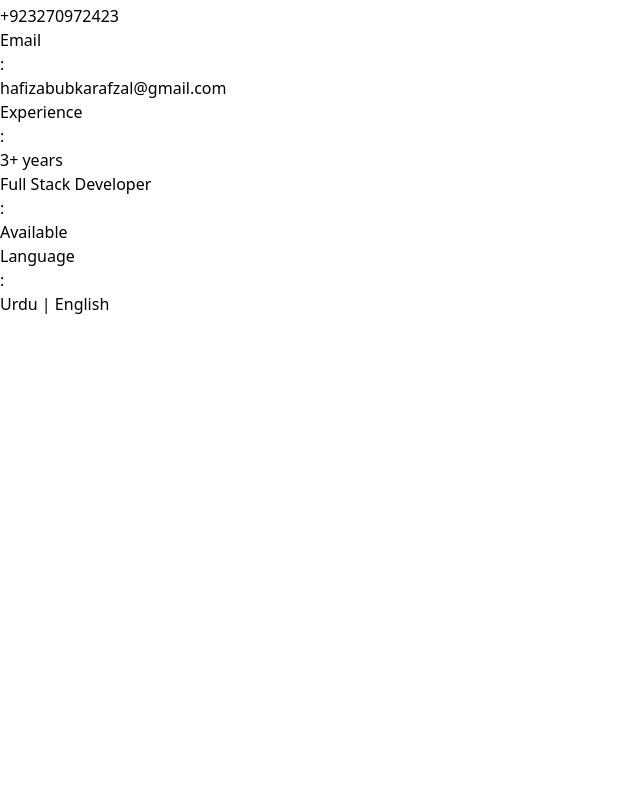
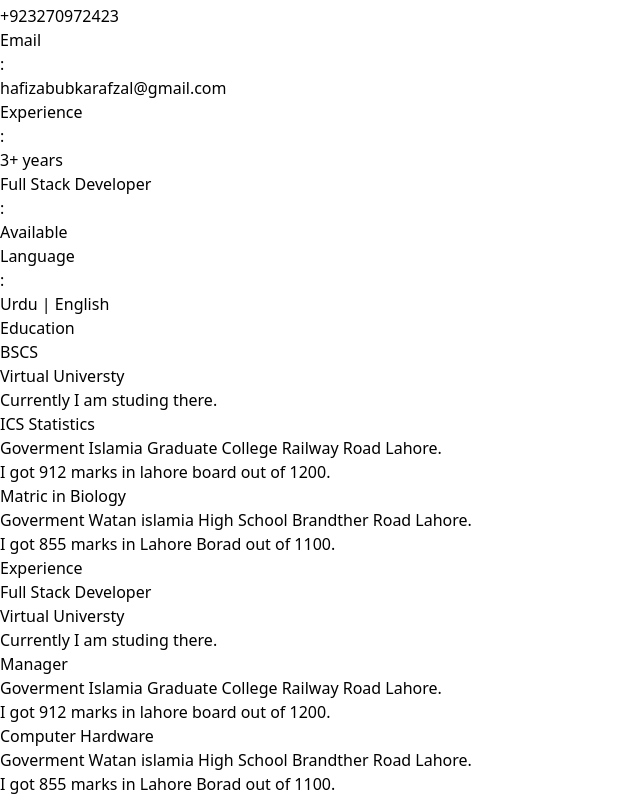
Before and after one commit to abubkar-afzal/my-portfolio, a Next.js app: page / in a window 1280 px wide. Shown: the part 1535-2331 px from the top of the page, without its empty margins (0-640 px from the left). Before the commit the page ends 1851 px from the top, so only its background shows below. Built offline with nearby package versions, Linux system fonts and the light colour scheme.

Commit message:
creating education and experience page basic structure

```diff
--- /dev/null
+++ b/pages/Components/Education&Experience.tsx
@@ -0,0 +1,78 @@
+import React from "react";
+
+const Education_Experience = ()=>{
+    return<>
+    <div>
+        <div>
+            <div>
+                <div>Education</div>
+                <div></div>
+            </div>
+            <div>
+                <div></div>
+                <div>
+                    <div>BSCS</div>
+                    <div>Virtual Universty </div>
+                    <div>Currently I am studing there.</div>
+                </div>
+
+            </div>
+
+            <div>
+                <div></div>
+                <div>
+                    <div>ICS Statistics</div>
+                    <div>Goverment Islamia Graduate College Railway Road Lahore.</div>
+                    <div>I got 912 marks in lahore board out of 1200.</div>
+                </div>
+
+            </div>
+            <div>
+                <div></div>
+                <div>
+                    <div>Matric in Biology</div>
+                    <div>Goverment Watan islamia High School Brandther Road Lahore.</div>
+                    <div>I got 855 marks in Lahore Borad out of 1100.</div>
+                </div>
+
+            </div>
+        </div>
+        <div>
+            <div>
+                <div>Experience</div>
+                <div></div>
+            </div>
+            <div>
+                <div></div>
+                <div>
+                    <div>Full Stack Developer</div>
+                    <div>Virtual Universty </div>
+                    <div>Currently I am studing there.</div>
+                </div>
+
+            </div>
+
+            <div>
+                <div></div>
+                <div>
+                    <div>Manager</div>
+                    <div>Goverment Islamia Graduate College Railway Road Lahore.</div>
+                    <div>I got 912 marks in lahore board out of 1200.</div>
+                </div>
+
+            </div>
+            <div>
+                <div></div>
+                <div>
+                    <div>Computer Hardware</div>
+                    <div>Goverment Watan islamia High School Brandther Road Lahore.</div>
+                    <div>I got 855 marks in Lahore Borad out of 1100.</div>
+                </div>
+
+            </div>
+        </div>
+    </div>
+    </>
+}
+
+export default Education_Experience;
--- a/pages/index.tsx
+++ b/pages/index.tsx
@@ -2,12 +2,14 @@ import React from "react";
 import Navbar from "./Components/Navbar";
 import FirstPage from "./Components/FirstPage";
 import About from "./Components/About";
+import Education_Experience from "./Components/Education&Experience";
 export default function Home() {
   return (
     <>
     <Navbar/>
     <FirstPage/>
     <About/>
+    <Education_Experience/>
     </>
   );
 }
```
Also changed, not shown: public/img1.jpg.
